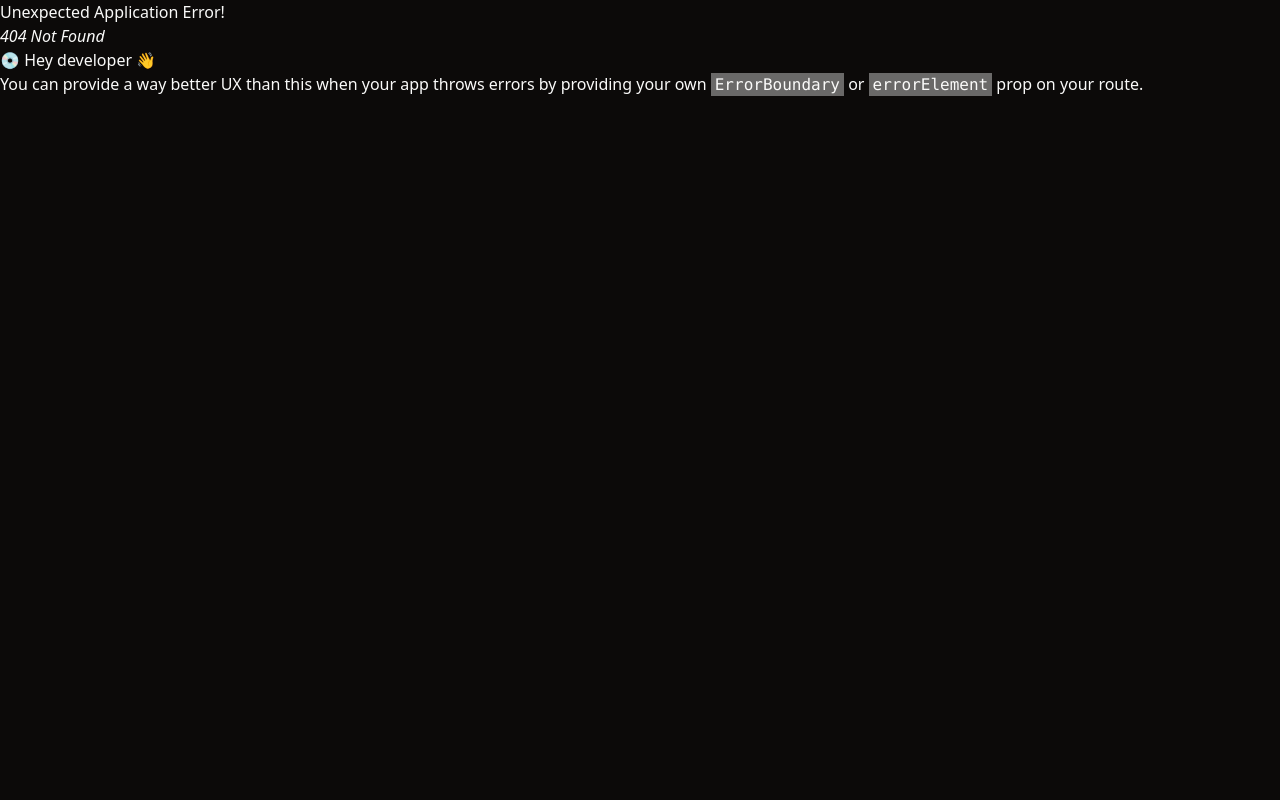
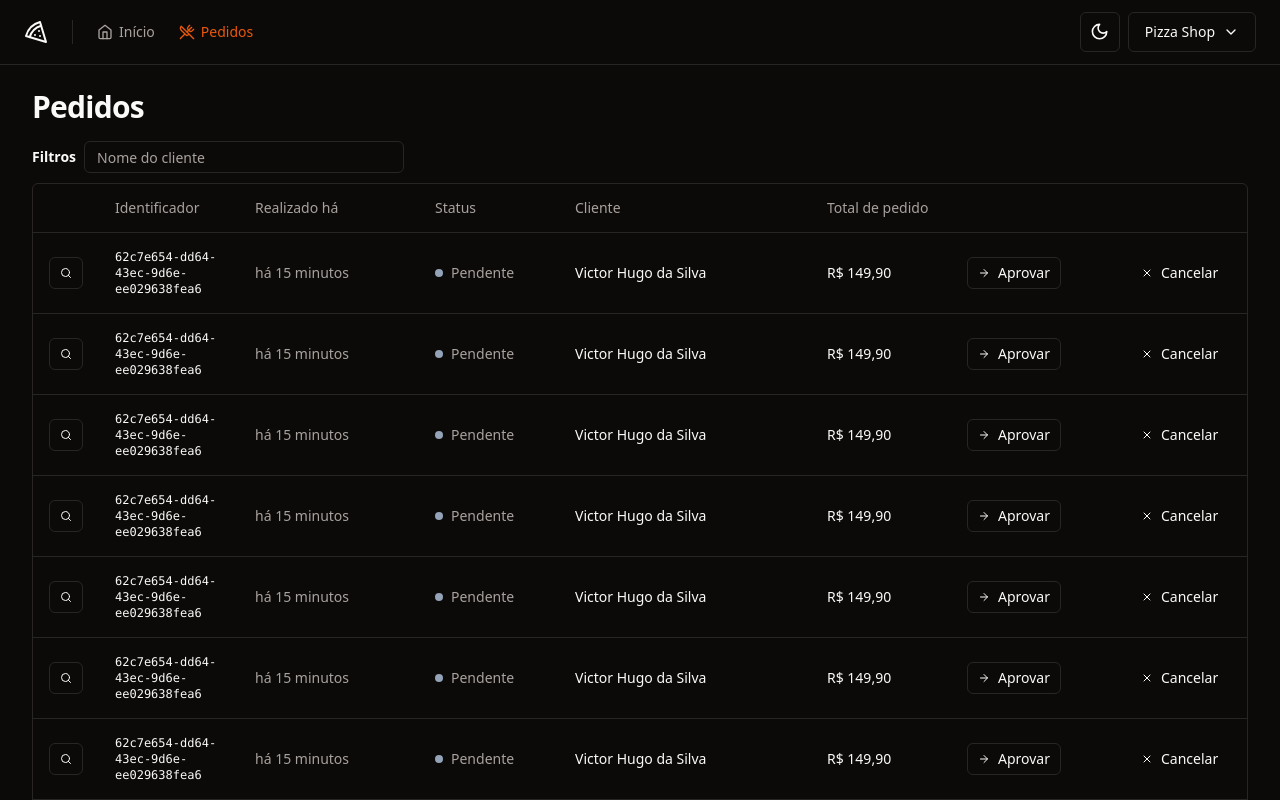
Before and after one commit to vickttor/pizzashop, a React app: page /orders in a window 1280 px wide. Before the commit this address had no page. Shown: the top 800 px of the page. Built offline with nearby package versions, Linux system fonts and the light colour scheme; the HTML template or start-up script is replaced by a standard one.

Commit message:
feat: :sparkles: added the orders page besides added new size to the component/button

```diff
--- a/src/components/ui/button.tsx
+++ b/src/components/ui/button.tsx
@@ -22,6 +22,7 @@
       size: {
         default: 'h-10 px-4 py-2',
         sm: 'h-9 rounded-md px-3',
+        xs: 'h-8 px-2.5',
         lg: 'h-11 rounded-md px-8',
         icon: 'h-10 w-10',
       },
--- /dev/null
+++ b/src/components/ui/table.tsx
@@ -0,0 +1,117 @@
+import * as React from "react"
+
+import { cn } from "@/lib/utils"
+
+const Table = React.forwardRef<
+  HTMLTableElement,
+  React.HTMLAttributes<HTMLTableElement>
+>(({ className, ...props }, ref) => (
+  <div className="relative w-full overflow-auto">
+    <table
+      ref={ref}
+      className={cn("w-full caption-bottom text-sm", className)}
+      {...props}
+    />
+  </div>
+))
+Table.displayName = "Table"
+
+const TableHeader = React.forwardRef<
+  HTMLTableSectionElement,
+  React.HTMLAttributes<HTMLTableSectionElement>
+>(({ className, ...props }, ref) => (
+  <thead ref={ref} className={cn("[&_tr]:border-b", className)} {...props} />
+))
+TableHeader.displayName = "TableHeader"
+
+const TableBody = React.forwardRef<
+  HTMLTableSectionElement,
+  React.HTMLAttributes<HTMLTableSectionElement>
+>(({ className, ...props }, ref) => (
+  <tbody
+    ref={ref}
+    className={cn("[&_tr:last-child]:border-0", className)}
+    {...props}
+  />
+))
+TableBody.displayName = "TableBody"
+
+const TableFooter = React.forwardRef<
+  HTMLTableSectionElement,
+  React.HTMLAttributes<HTMLTableSectionElement>
+>(({ className, ...props }, ref) => (
+  <tfoot
+    ref={ref}
+    className={cn(
+      "border-t bg-muted/50 font-medium [&>tr]:last:border-b-0",
+      className
+    )}
+    {...props}
+  />
+))
+TableFooter.displayName = "TableFooter"
+
+const TableRow = React.forwardRef<
+  HTMLTableRowElement,
+  React.HTMLAttributes<HTMLTableRowElement>
+>(({ className, ...props }, ref) => (
+  <tr
+    ref={ref}
+    className={cn(
+      "border-b transition-colors hover:bg-muted/50 data-[state=selected]:bg-muted",
+      className
+    )}
+    {...props}
+  />
+))
+TableRow.displayName = "TableRow"
+
+const TableHead = React.forwardRef<
+  HTMLTableCellElement,
+  React.ThHTMLAttributes<HTMLTableCellElement>
+>(({ className, ...props }, ref) => (
+  <th
+    ref={ref}
+    className={cn(
+      "h-12 px-4 text-left align-middle font-medium text-muted-foreground [&:has([role=checkbox])]:pr-0",
+      className
+    )}
+    {...props}
+  />
+))
+TableHead.displayName = "TableHead"
+
+const TableCell = React.forwardRef<
+  HTMLTableCellElement,
+  React.TdHTMLAttributes<HTMLTableCellElement>
+>(({ className, ...props }, ref) => (
+  <td
+    ref={ref}
+    className={cn("p-4 align-middle [&:has([role=checkbox])]:pr-0", className)}
+    {...props}
+  />
+))
+TableCell.displayName = "TableCell"
+
+const TableCaption = React.forwardRef<
+  HTMLTableCaptionElement,
+  React.HTMLAttributes<HTMLTableCaptionElement>
+>(({ className, ...props }, ref) => (
+  <caption
+    ref={ref}
+    className={cn("mt-4 text-sm text-muted-foreground", className)}
+    {...props}
+  />
+))
+TableCaption.displayName = "TableCaption"
+
+export {
+  Table,
+  TableHeader,
+  TableBody,
+  TableFooter,
+  TableHead,
+  TableRow,
+  TableCell,
+  TableCaption,
+}
--- /dev/null
+++ b/src/pages/app/orders.tsx/orders.tsx
@@ -0,0 +1,93 @@
+import { ArrowRight, Search, X } from 'lucide-react'
+import { Helmet } from 'react-helmet-async'
+
+import { Button } from '@/components/ui/button'
+import { Input } from '@/components/ui/input'
+import {
+  Table,
+  TableBody,
+  TableCell,
+  TableHead,
+  TableHeader,
+  TableRow,
+} from '@/components/ui/table'
+
+export function Orders() {
+  return (
+    <>
+      <Helmet title="Pedidos" />
+
+      <div className="flex flex-col gap-4">
+        <h1 className="text-3xl font-bold tracking-tight">Pedidos</h1>
+      </div>
+
+      <div className="space-y-2.5">
+        <form className="flex items-center gap-2">
+          <span className="text-sm font-semibold">Filtros</span>
+          <Input placeholder="Nome do cliente" className="h-8 w-[320px]" />
+        </form>
+
+        <div className="rounded-md border">
+          <Table>
+            <TableHeader>
+              <TableRow>
+                <TableHead className="w-[64px]"></TableHead>
+                <TableHead className="w-[140px]">Identificador</TableHead>
+                <TableHead className="w-[180px]">Realizado há</TableHead>
+                <TableHead className="w-[140px]">Status</TableHead>
+                <TableHead>Cliente</TableHead>
+                <TableHead className="w-[140px]">Total de pedido</TableHead>
+                <TableHead className="w-[164px]"></TableHead>
+                <TableHead className="w-[132px]"></TableHead>
+              </TableRow>
+            </TableHeader>
+            <TableBody>
+              {Array.from({ length: 10 }).map((_, index) => {
+                return (
+                  <TableRow key={index}>
+                    <TableCell>
+                      <Button variant="outline" size="xs">
+                        <Search className="h-3 w-3" />
+                        <span className="sr-only">Detalhes do pedido</span>
+                      </Button>
+                    </TableCell>
+                    <TableCell className="font-mono text-xs font-medium">
+                      62c7e654-dd64-43ec-9d6e-ee029638fea6
+                    </TableCell>
+                    <TableCell className="text-muted-foreground">
+                      há 15 minutos
+                    </TableCell>
+                    <TableCell>
+                      <div className="flex items-center gap-2">
+                        <span className="h-2 w-2 rounded-full bg-slate-400" />
+                        <span className="font-medium text-muted-foreground">
+                          Pendente
+                        </span>
+                      </div>
+                    </TableCell>
+                    <TableCell className="font-medium">
+                      Victor Hugo da Silva
+                    </TableCell>
+                    <TableCell className="font-medium">R$ 149,90</TableCell>
+                    <TableCell>
+                      <Button variant="outline" size="xs">
+                        <ArrowRight className="mr-2 h-3 w-3" />
+                        Aprovar
+                      </Button>
+                    </TableCell>
+                    <TableCell>
+                      <Button variant="ghost" size="xs">
+                        <X className="mr-2 h-3 w-3" />
+                        Cancelar
+                      </Button>
+                    </TableCell>
+                  </TableRow>
+                )
+              })}
+            </TableBody>
+          </Table>
+        </div>
+      </div>
+    </>
+  )
+}
--- a/src/routes.tsx
+++ b/src/routes.tsx
@@ -5,6 +5,7 @@
 import { SignIn } from '@/pages/auth/signIn'
 
 import { AuthLayout } from './pages/_layouts/auth'
+import { Orders } from './pages/app/orders.tsx/orders'
 import { SignUp } from './pages/auth/signUp'
 
 export const router = createBrowserRouter([
@@ -15,6 +16,10 @@
       {
         path: '/',
         element: <Dashboard />,
+      },
+      {
+        path: '/orders',
+        element: <Orders />,
       },
     ],
   },
```
